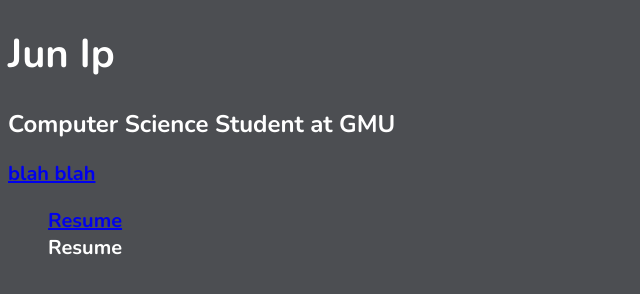
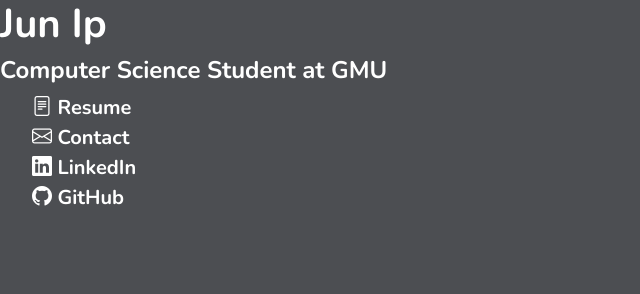
Before and after one commit to jun-ip/junip.github.io, a plain HTML site: page index.html in a window 1280 px wide. Shown: the whole page, without its empty margins (0-640 px from the left). Drawn offline with nearby package versions, Linux system fonts and the light colour scheme.

Commit message:
Added buttons contact info

```diff
--- a/index.html
+++ b/index.html
@@ -1,9 +1,15 @@
 <!DOCTYPE html>
 <html lang='en-us'>
   <head>
-      <title>Jun Ip</title>
+
       <meta charset='UTF-8'/>
+      <link rel="stylesheet" href="https://cdn.jsdelivr.net/npm/bootstrap@5.1.3/dist/css/bootstrap.min.css"
+      integrity="sha384-1BmE4kWBq78iYhFldvKuhfTAU6auU8tT94WrHftjDbrCEXSU1oBoqyl2QvZ6jIW3" crossorigin="anonymous">
+      <link rel="stylesheet" href="https://cdn.jsdelivr.net/npm/bootstrap-icons@1.7.2/font/bootstrap-icons.css">
       <link rel='stylesheet' href=styles.css>
+      <link type="image/x-icon" rel="icon" href="index.ico">
+      <title> Jun Ip</title>
+
       <style>
         @import url('https://fonts.googleapis.com/css2?family=Nunito:wght@700&display=swap');
       </style>
@@ -12,10 +18,11 @@
   <body>
     <h1>Jun Ip</h1>
     <h2>Computer Science Student at GMU</h2>
-    <p><a href="Jun_Ip_Resume_2022_V2.pdf" target='blank'> blah blah</a></p>
     <ul>
-      <li><a href="Jun_Ip_Resume_2022_V2.pdf"target='blank'> Resume</a></li>
-      <li>Resume</li>
+      <li><a href="Jun_Ip_Resume_2022_V2.pdf"target='blank'><i class="bi-file-text"></i> Resume</a></li>
+      <li><a href="mailto:juniper22046@gmail.com"><i class="bi-envelope"></i> Contact</a></li>
+      <li><a href="https://linkedin.com/in/jun-ip/"><i class="bi-linkedin"></i> LinkedIn</a></li>
+      <li><a href="https://github.com/jun-ip"><i class="bi-github"></i> GitHub</a></li>
 
     </ul>
 
--- a/styles.css
+++ b/styles.css
@@ -3,18 +3,25 @@ body {
   background-color: #4C4E52;
   font-size: 20px
 }
-
+h1, h2, u1, a:link{
+  color: white;
+}
 h1 {
-  color: white;
   font-size: 2em
 }
 
 h2 {
-  color: white;
   font-size: 1.2em
 }
 
 ul {
-  color: white;
   list-style-type: none;
 }
+
+a:link{
+  text-decoration: none;
+}
+
+a:hover {
+  color: hotpink;
+}
```
Also changed, not shown: index.ico (added).
